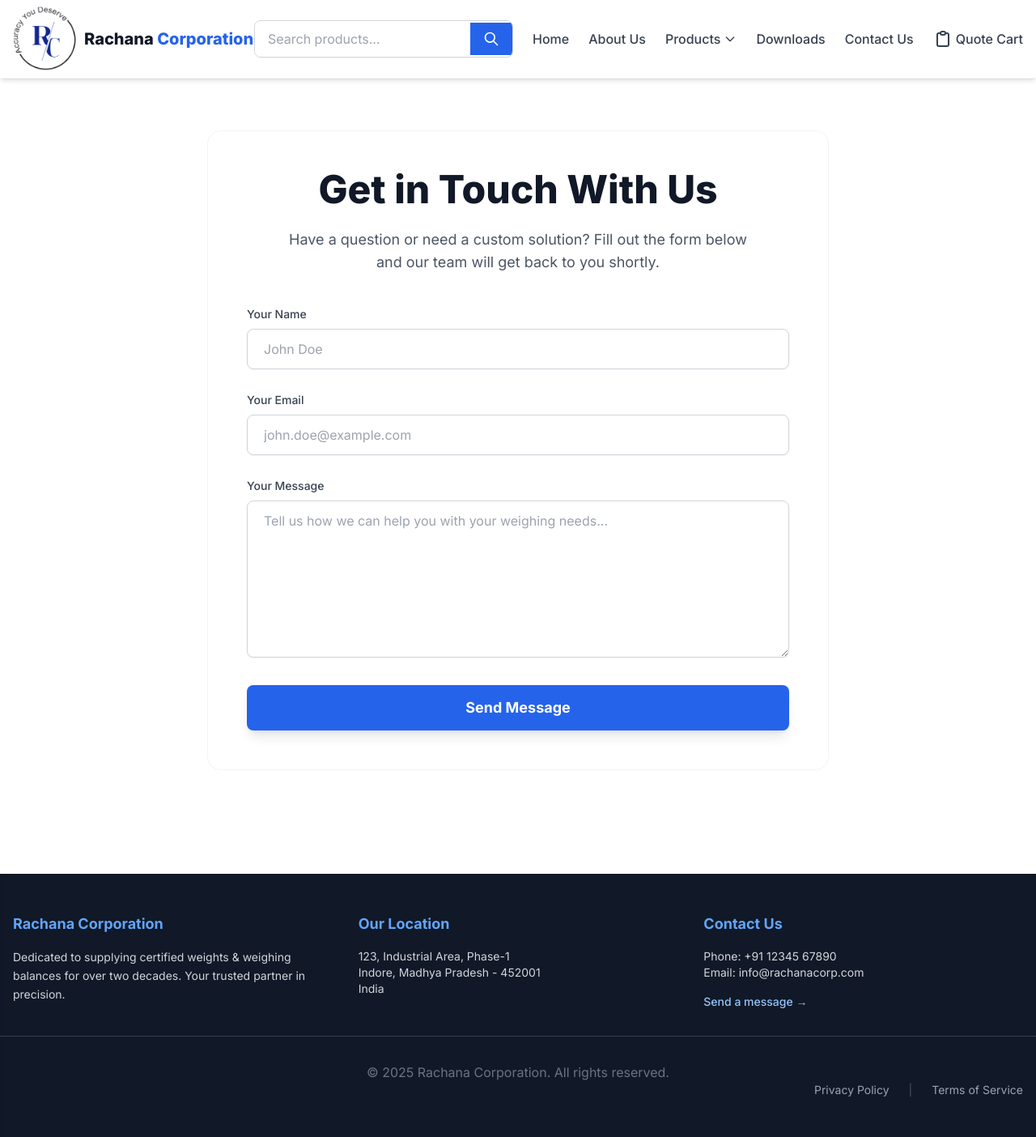
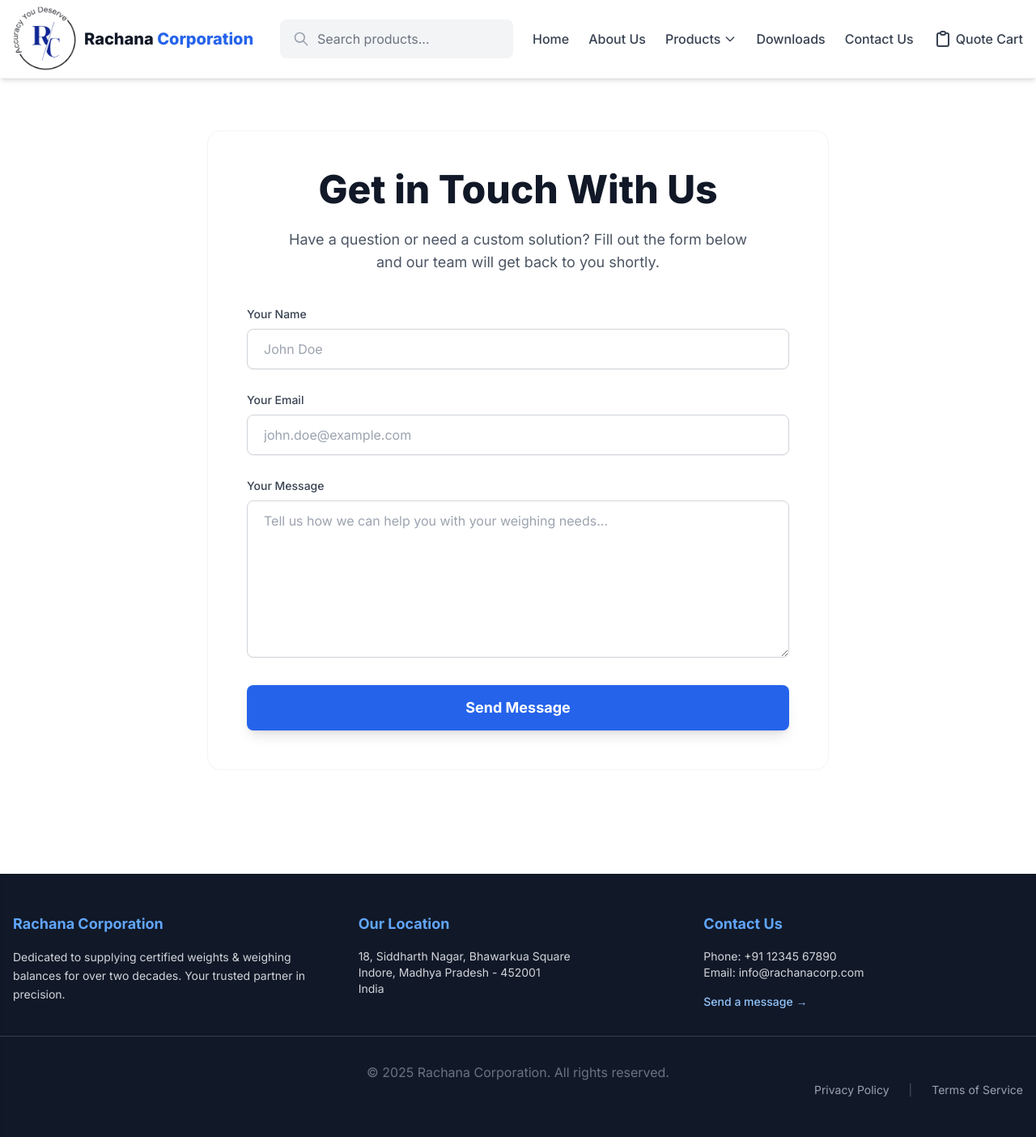
Before and after one commit to anish467/rachana_site, a Django app: page /contact/ in a window 1280 px wide. Shown: the whole page at 81% size. Run offline with Django 5.2, Linux system fonts and the light colour scheme; parts of the project's set-up code (start-up, migrations or seed data) failed here and were passed over; some libraries are stand-ins or nearby versions.

Commit message:
Search Bar and address change

```diff
--- a/main/templates/main/base.html
+++ b/main/templates/main/base.html
@@ -5,11 +5,8 @@
     <meta charset="UTF-8">
     <meta name="viewport" content="width=device-width, initial-scale=1.0">
     <title>Rachana Corporation - Precision Weighing Solutions</title>
-    <!-- Load Inter font from Google Fonts -->
     <link href="https://fonts.googleapis.com/css2?family=Inter:wght@300;400;500;600;700;800&display=swap" rel="stylesheet">
-    <!-- Load Tailwind CSS CDN for utility-first styling -->
     <script src="https://cdn.tailwindcss.com"></script>
-    <!-- Custom CSS for specific styles and animations (e.g., dropdown, custom animations) -->
     <link rel="stylesheet" href="{% static 'css/style.css' %}">
     <style>
         /* Apply Inter font globally and reset some default styles */
@@ -28,9 +25,9 @@
             border-radius: 0.75rem; /* More rounded corners, consistent with cards */
             overflow: hidden; /* Hide overflow */
             opacity: 0;
-            transform: translateY(10px);
+            transform: translateY(5px); /* MODIFIED: Makes the animation shorter and smoother */
             transition: opacity 0.3s ease-out, transform 0.3s ease-out; /* Smooth transition */
-            @apply p-2 mt-3 space-y-1 border border-gray-100; /* Tailwind padding, margin-top, spacing, and subtle border */
+            @apply p-2 space-y-1 border border-gray-100; /* MODIFIED: Removed mt-3 */
         }
         .dropdown:hover .dropdown-content {
             display: block; /* Show dropdown on hover */
@@ -132,34 +129,27 @@
 <body>
     <header class="bg-white shadow-md sticky top-0 z-50 border-b border-gray-100">
         <nav class="container mx-auto px-4 py-3 flex justify-between items-center h-24">
-            <!-- Logo Section -->
             <a href="/" class="logo flex items-center space-x-2 animate-fade-in-left">
                 <img src="{% static 'images/logo.jpg' %}" alt="Rachana Corporation Logo" class="h-20 w-20 object-cover rounded-full">
                 <span class="text-xl font-extrabold text-gray-900 hidden sm:block">Rachana <span class="text-blue-600">Corporation</span></span>
             </a>
 
-            <!-- Hamburger Menu for Mobile -->
             <button class="hamburger md:hidden focus:outline-none" id="hamburger-menu" aria-label="Toggle navigation">
-                &#9776; <!-- Unicode for hamburger icon -->
-            </button>
+                &#9776; </button>
 
-            <!-- Search Form - Integrated into Header with Live Suggestions -->
-            <div class="search-form-wrapper relative"> {# Added a wrapper for positioning suggestions #}
-                <form action="{% url 'products' %}" method="get" class="search-form flex items-center border border-gray-300 rounded-lg overflow-hidden shadow-sm focus-within:border-blue-500 focus-within:ring-2 focus-within:ring-blue-200 transition-all duration-200">
-                    <input type="search" name="q" id="searchInput" placeholder="Search products..."
-                           class="px-4 py-2.5 w-64 md:w-auto flex-grow focus:outline-none text-gray-700 placeholder-gray-400 bg-white text-base"
-                           value="{{ request.GET.q|default:'' }}">
-                    <button type="submit" class="bg-blue-600 text-white px-4 py-2.5 hover:bg-blue-700 transition-colors duration-200 flex items-center justify-center">
-                        <svg class="w-5 h-5" fill="none" stroke="currentColor" viewBox="0 0 24 24" xmlns="http://www.w3.org/2000/svg"><path stroke-linecap="round" stroke-linejoin="round" stroke-width="2" d="M21 21l-6-6m2-5a7 7 0 11-14 0 7 7 0 0114 0z"></path></svg>
-                        <span class="sr-only">Search</span>
-                    </button>
-                </form>
-                <!-- Live Search Suggestions Container -->
-                <ul id="searchResults" class="search-suggestions hidden"></ul>
-            </div>
+                <div class="search-form-wrapper relative">
+                    <form action="{% url 'products' %}" method="get" class="search-form relative w-64 md:w-72">
+                        <span class="absolute left-4 top-1/2 -translate-y-1/2 text-gray-400 pointer-events-none">
+                            <svg class="w-5 h-5" fill="none" stroke="currentColor" viewBox="0 0 24 24" xmlns="http://www.w3.org/2000/svg"><path stroke-linecap="round" stroke-linejoin="round" stroke-width="2" d="M21 21l-6-6m2-5a7 7 0 11-14 0 7 7 0 0114 0z"></path></svg>
+                        </span>
+                        <input type="search" name="q" id="searchInput" placeholder="Search products..."
+                               class="w-full pl-11 pr-4 py-2.5 bg-gray-100 border-2 border-transparent rounded-lg text-gray-800 placeholder-gray-500 focus:outline-none focus:bg-white focus:border-blue-500 transition-colors duration-200"
+                               value="{{ request.GET.q|default:'' }}">
+                    </form>
+                    <ul id="searchResults" class="search-suggestions hidden"></ul>
+                </div>
 
 
-            <!-- Navigation Links -->
             <ul class="nav-links hidden md:flex items-center space-x-6" id="nav-links">
                 <li><a href="/" class="text-gray-700 hover:text-blue-600 font-medium transition-colors duration-200 py-2">Home</a></li>
                 <li><a href="/about/" class="text-gray-700 hover:text-blue-600 font-medium transition-colors duration-200 py-2">About Us</a></li>
@@ -176,7 +166,6 @@
                 </li>
                 <li><a href="{% url 'downloads' %}" class="text-gray-700 hover:text-blue-600 font-medium transition-colors duration-200 py-2">Downloads</a></li>
                 <li><a href="/contact/" class="text-gray-700 hover:text-blue-600 font-medium transition-colors duration-200 py-2">Contact Us</a></li>
-                <!-- NEW: Quote Cart Link with dynamic count -->
                 <li>
                     <a href="{% url 'view_quote_cart' %}" class="relative text-gray-700 hover:text-blue-600 font-medium transition-colors duration-200 py-2 flex items-center">
                         <svg class="w-6 h-6 mr-1" fill="none" stroke="currentColor" viewBox="0 0 24 24" xmlns="http://www.w3.org/2000/svg"><path stroke-linecap="round" stroke-linejoin="round" stroke-width="2" d="M9 5H7a2 2 0 00-2 2v12a2 2 0 002 2h10a2 2 0 002-2V7a2 2 0 00-2-2h-2M9 5a2 2 0 002 2h2a2 2 0 002-2M9 5a2 2 0 012-2h2a2 2 0 012 2"></path></svg>
@@ -195,10 +184,8 @@
         {% block content %}{% endblock %}
     </main>
 
-    <!-- Footer Section - Enhanced with Company Details -->
     <footer class="bg-gray-900 text-white py-12 mt-16 shadow-inner">
         <div class="container mx-auto px-4 grid grid-cols-1 md:grid-cols-3 gap-8 text-center md:text-left">
-            <!-- Company Info Column -->
             <div>
                 <h3 class="text-lg font-bold text-blue-400 mb-4">Rachana Corporation</h3>
                 <p class="text-gray-300 text-sm leading-relaxed">
@@ -206,22 +193,20 @@
                 </p>
             </div>
 
-            <!-- Address Column -->
             <div>
                 <h3 class="text-lg font-bold text-blue-400 mb-4">Our Location</h3>
                 <p class="text-gray-300 text-sm">
-                    123, Industrial Area, Phase-1<br>
+                    18, Siddharth Nagar, Bhawarkua Square<br>
                     Indore, Madhya Pradesh - 452001<br>
                     India
                 </p>
             </div>
 
-            <!-- Contact Details Column -->
             <div>
                 <h3 class="text-lg font-bold text-blue-400 mb-4">Contact Us</h3>
                 <p class="text-gray-300 text-sm">
-                    Phone: <a href="tel:+911234567890" class="hover:text-blue-300 transition-colors duration-200">+91 12345 67890</a><br>
-                    Email: <a href="mailto:info@rachanacorp.com" class="hover:text-blue-300 transition-colors duration-200">info@rachanacorp.com</a><br>
+                    Phone: <a href="tel:+919926734034" class="hover:text-blue-300 transition-colors duration-200">+91 12345 67890</a><br>
+                    Email: <a href="mailto:rachanacorporation@gmail.com" class="hover:text-blue-300 transition-colors duration-200">info@rachanacorp.com</a><br>
                     <a href="/contact/" class="inline-block mt-4 text-blue-300 hover:text-blue-100 transition-colors duration-200 text-sm font-medium">
                         Send a message &rarr;
                     </a>
```
